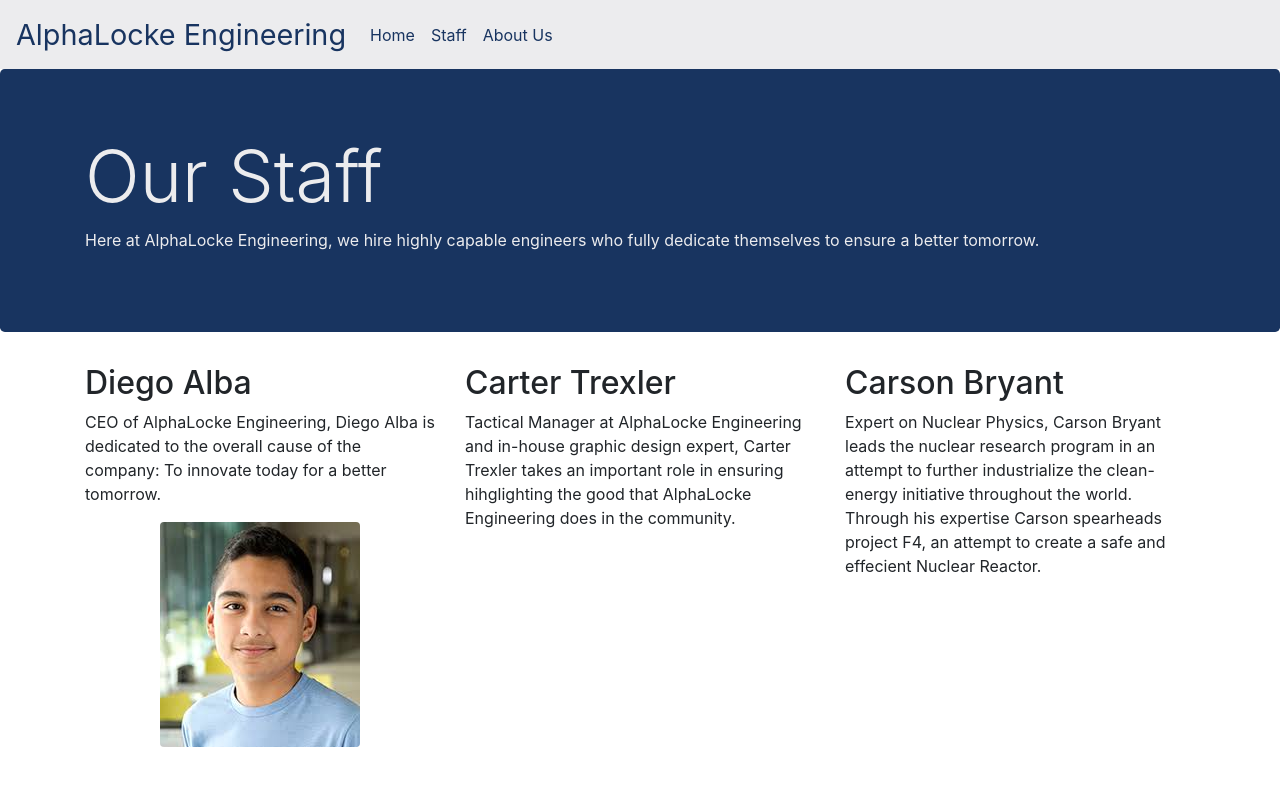
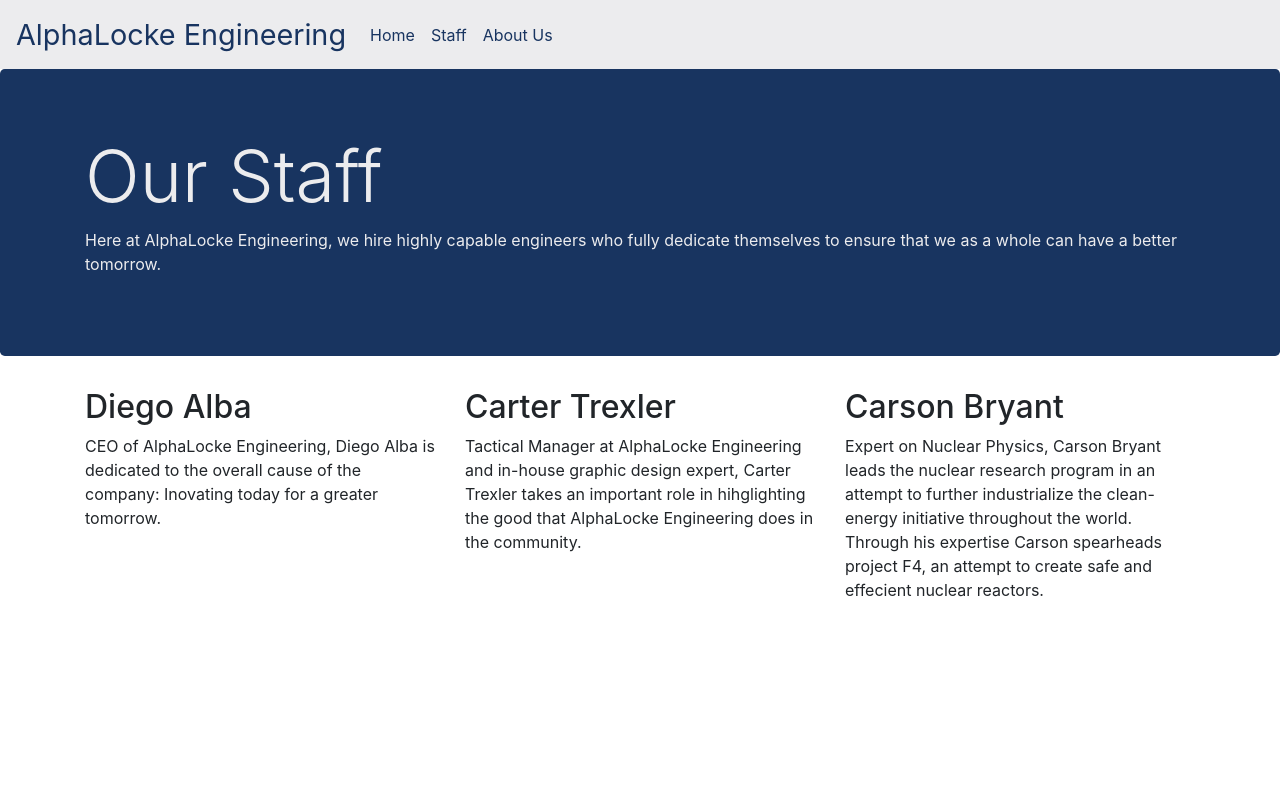
Before and after one commit to AlphaLocke/AlphaLocke.github.io, a plain HTML site: page staff.html in a window 1280 px wide. Drawn offline with nearby package versions, Linux system fonts and the light colour scheme.

Commit message:
Fixing Grammer Mistakes

```diff
--- a/staff.html
+++ b/staff.html
@@ -41,7 +41,7 @@
             <div class="container">
                 <h1 class="display-3">Our Staff</h1>
                 <p>Here at AlphaLocke Engineering, we hire highly capable
-                    engineers who fully dedicate themselves to ensure a
+                    engineers who fully dedicate themselves to ensure that we as a whole can have a
                     better tomorrow.
                 </p>
             </div>
@@ -51,18 +51,17 @@
                 <div id="Profile" class="col-sm-4">
                     <h2>Diego Alba</h2>
                     <p>CEO of AlphaLocke Engineering, Diego Alba is dedicated
-                        to the overall cause of the company: To innovate
-                        today for a better tomorrow.
+                        to the overall cause of the company: Inovating today for a greater tomorrow.
                     </p>
-                    <div class="text-center">
+                    <!----<div class="text-center">
                         <img src="Diego_Profile.jpg" class="rounded" alt="Responsive image">
-                    </div>
+                    </div>-->
                 </div>
                 <div id="Profile" class="col-sm-4">
                     <h2>Carter Trexler</h2>
                     <p>
                         Tactical Manager at AlphaLocke Engineering and in-house graphic design expert,
-                        Carter Trexler takes an important role in ensuring hihglighting the good that
+                        Carter Trexler takes an important role in hihglighting the good that
                         AlphaLocke Engineering does in the community.
                     </p>
                 </div>
@@ -71,8 +70,7 @@
                     <p>
                         Expert on Nuclear Physics, Carson Bryant leads the nuclear research program in
                         an attempt to further industrialize the clean-energy initiative throughout the world.
-                        Through his expertise Carson spearheads project F4, an attempt to create a safe and effecient
-                        Nuclear Reactor.
+                        Through his expertise Carson spearheads project F4, an attempt to create safe and effecient nuclear reactors.
                     </p>
                 </div>
             </div>
```
Also changed, not shown: about.html (+9 -0 lines).
